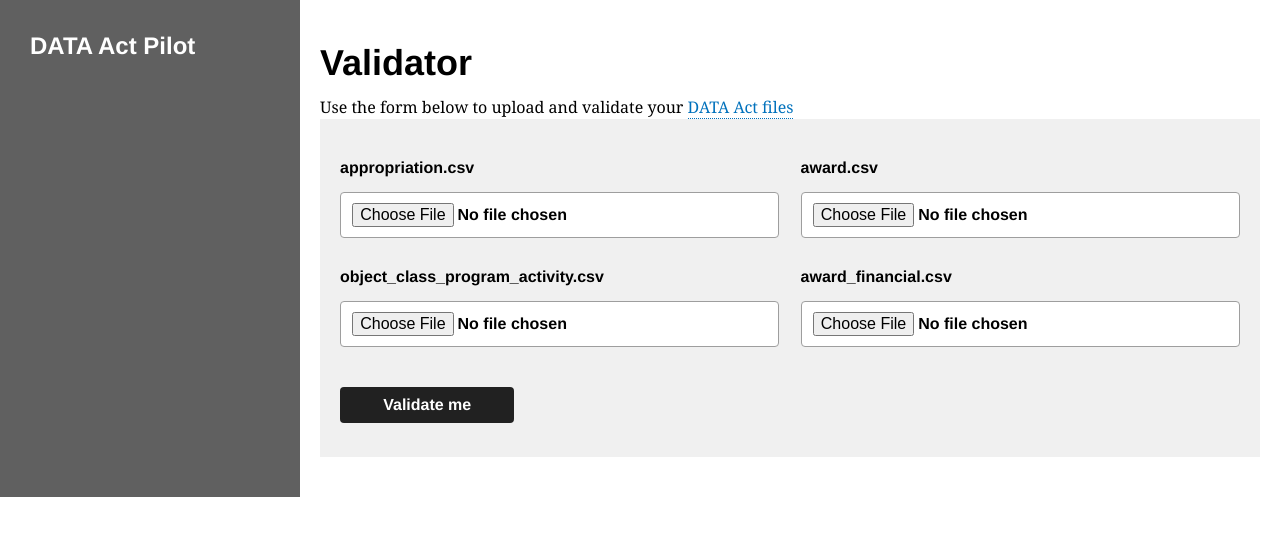
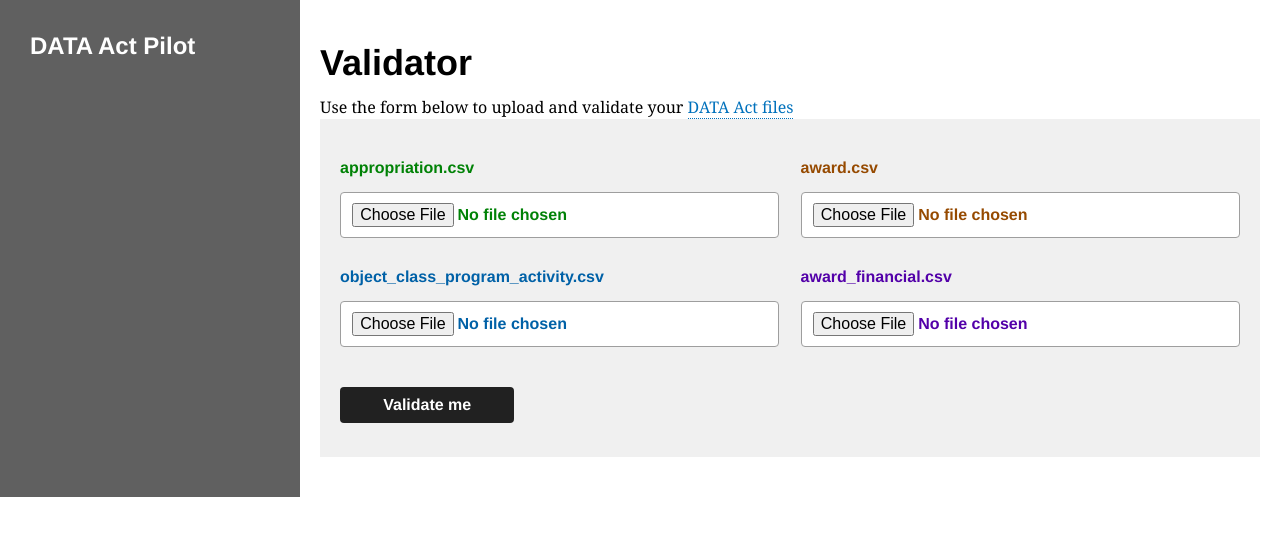
Before and after one commit to 18F/data-act-pilot, a Flask app: template app/templates/home.html in a window 1280 px wide. Shown: the top 536 px of the page. Run offline with Flask 2, Linux system fonts and the light colour scheme; the template is opened without the code that fills it, so the values that code supplies are empty.

Commit message:
Include colors for each type of file
Attempting to address Erica's confusion:
"confused about how the template name in errors related to files
uploaded above"

By color coding each file, it may make it easier to match them in
various parts of the application.

```diff
--- a/app/app.py
+++ b/app/app.py
@@ -176,7 +176,7 @@
 def file_info(file_obj, template_name, errors, err_message=''):
     return {
         'filename': file_obj.filename or '',
-        'template_name': template_name[:-4].replace('_', ' ').capitalize(),
+        'template_name': template_name[:-4].replace('_', ' ').capitalize().strip(),
         'message': err_message,
         'errors': errors
     }
--- a/app/static/css/screen.css
+++ b/app/static/css/screen.css
@@ -101,8 +101,20 @@
   margin-bottom: 0;
 }
 
-.alert {
-  color: #af0000;
+.key-appropration, .key-appropration * {
+  color: #008206 !important;
+}
+
+.key-object_class, .key-object_class * {
+  color: #0061A7 !important;
+}
+
+.key-award, .key-award * {
+  color: #964A00 !important;
+}
+
+.key-financial, .key-financial * {
+  color: #5300A9 !important;
 }
 
 /* USFWDS overrides */
--- a/app/templates/home.html
+++ b/app/templates/home.html
@@ -1,6 +1,15 @@
 {% extends 'layout.html' %}
 
 {% block title %}Home{% endblock %}
+
+{%
+  set key_colors = {
+    'Award': 'key-award',
+    'Appropriation': 'key-appropration',
+    'Object class program activity': 'key-object_class',
+    'Award financial': 'key-financial'
+  }
+%}
 
 
 {% block main_content %}
@@ -10,22 +19,22 @@
     class="usa-grid box">
   <div class="usa-width-one-half">
     <label>
-      <span class="label-text">appropriation.csv</span>
-      <input type="file" accept=".csv" name="appropriation.csv">
+      <span class="key-appropration label-text">appropriation.csv</span>
+      <input class="key-appropration" type="file" accept=".csv" name="appropriation.csv">
     </label>
     <label>
-      <span class="label-text">object_class_program_activity.csv</span>
-      <input type="file" accept=".csv" name="object_class_program_activity.csv">
+      <span class="key-object_class label-text">object_class_program_activity.csv</span>
+      <input class="key-object_class" type="file" accept=".csv" name="object_class_program_activity.csv">
     </label>
   </div>
   <div class="usa-width-one-half usa-end-row">
     <label>
-      <span class="label-text">award.csv</span>
-      <input type="file" accept=".csv" name="award.csv">
+      <span class="key-award label-text">award.csv</span>
+      <input class="key-award" type="file" accept=".csv" name="award.csv">
     </label>
     <label>
-      <span class="label-text">award_financial.csv</span>
-      <input type="file" accept=".csv" name="award_financial.csv">
+      <span class="key-financial label-text">award_financial.csv</span>
+      <input class="key-financial" type="file" accept=".csv" name="award_financial.csv">
     </label>
   </div>
   <div class="clear"></div>
@@ -50,7 +59,7 @@
     {% if invalid_files|length > 1 %}
     {% for file in invalid_files %}
       <div class="box-error">
-        <h3>{{ file['template_name'] }}
+        <h3 class="{{ key_colors[file['template_name']] }}">{{ file['template_name'] }}
           <span>file: {{ file['filename'] }}</span>
         </h3>
         <h4>{{ file['message'] }}</h4>
```
Also changed, not shown: app/src/css/screen.css (+14 -2 lines).
